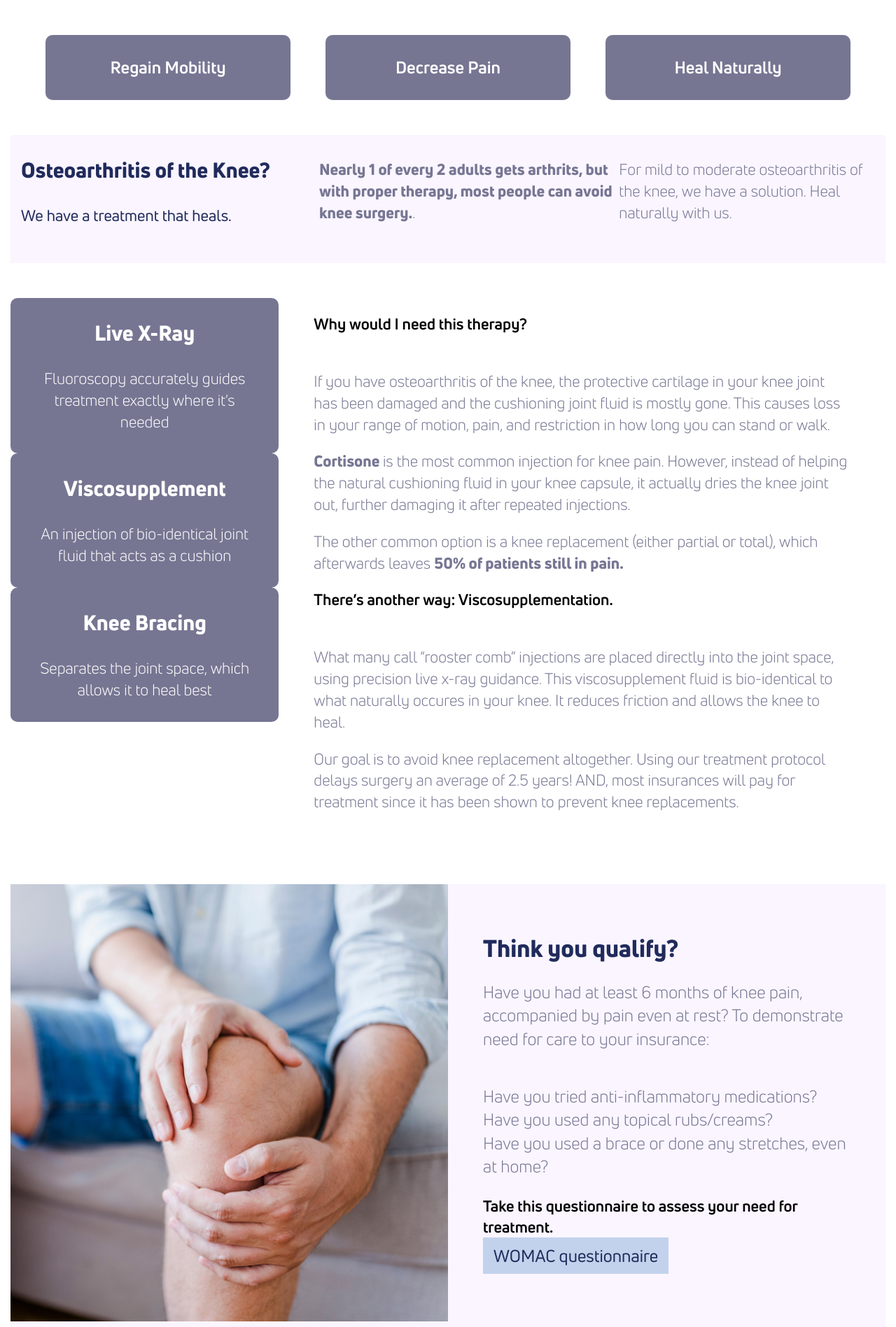
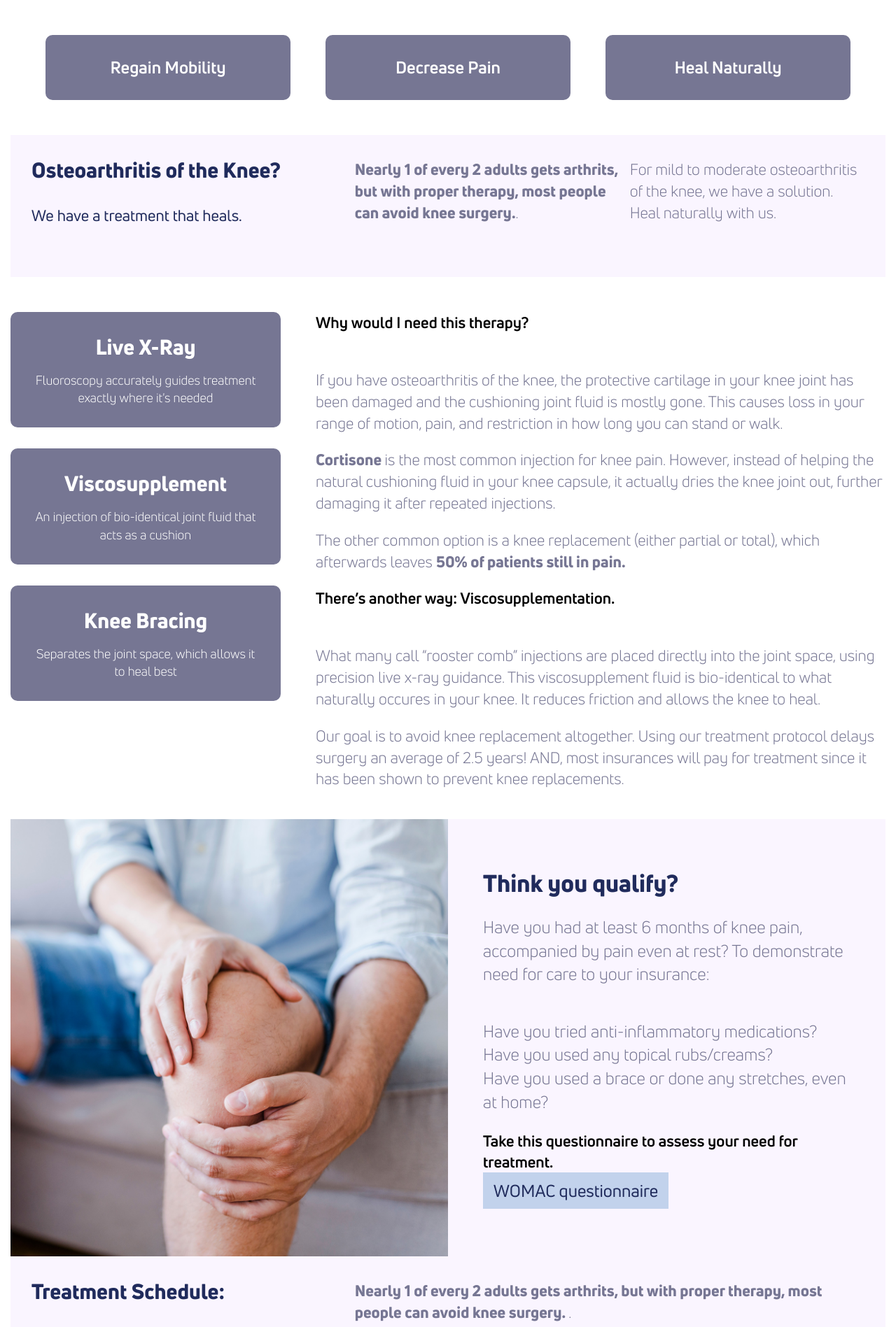
Before and after one commit to theneverwoods/gerstenberg.clinic, a Jekyll site: the page built from services/knee.html, in a window 1280 px wide. Shown: the part 499-2396 px from the top of the page at 70% size. Built offline with Jekyll 4.4.1, drawn with Linux system fonts in a browser that asks for light colours.

Commit message:
Update knee.scss

```diff
--- a/css/knee.scss
+++ b/css/knee.scss
@@ -4,47 +4,71 @@
 
 @import "variables";
 
+.blurb {
+	padding-bottom: 5rem !important;
 
-@media (min-width: 850px) {
-	.blurb + .row .two-thirds {
-		padding: 5rem;
-		padding-top: 0;
+	.third {
+		flex-grow: 1;
+		min-width: 30rem;
+
+		&:first-child {
+			flex-grow: 1.2;
+			font-size: 2.2rem;
+			font-weight: 400;
+		}
 	}
-	.cards + .row {
-		padding-left: 1.5rem;
-		padding-right: 1.5rem;
+
+	.third:nth-child(2) {
+		margin-right: 0;
 	}
-}
 
-@media (max-width: 850px) {
-	.blurb + .row {
-		padding-left: 3rem;
-		padding-right: 3rem;
-
-		.two-thirds {
-			padding-top: 1.5rem;
+	.third:nth-child(3) {
+		p {
+			font-size: 1.8rem;
 		}
 	}
 }
 
-@media (max-width: 750px) {
-	.third .card.dark {
-		margin: 3em;
+.blurb + .row {
+	padding-bottom: 0 !important;
 
-		&:first-child {
-			margin-top: -3em;
+	.card:not(:last-of-type) {
+		margin-bottom: 3em;
+	}
+
+	.card {
+		text-align: center;
+		padding-top: 3em;
+		padding-bottom: 3em;
+
+		p {
+			font-size: 1.8rem;
+		}
+
+		h2 {
+			padding-bottom: 1.5rem;
+		}
+	}
+
+	.two-thirds {
+		padding-bottom: 2rem !important;
+
+		h3 {
+			margin-top: 0;
+			margin-bottom: 0;
 		}
 	}
 }
 
-@media (min-width: 400px) {
-	.btn {
-		white-space: nowrap;
+.spacious {
+	margin-top: 0;
+}
+
+.spacious li {
+	padding: 1em 0 1em 2em;
+	color: $gray3;
+
+	&:first-child {
+		padding-top: 0;
 	}
 }
-
-@media (max-width: 399px) {
-	.btn {
-		display: block;
-	}
-}
```
